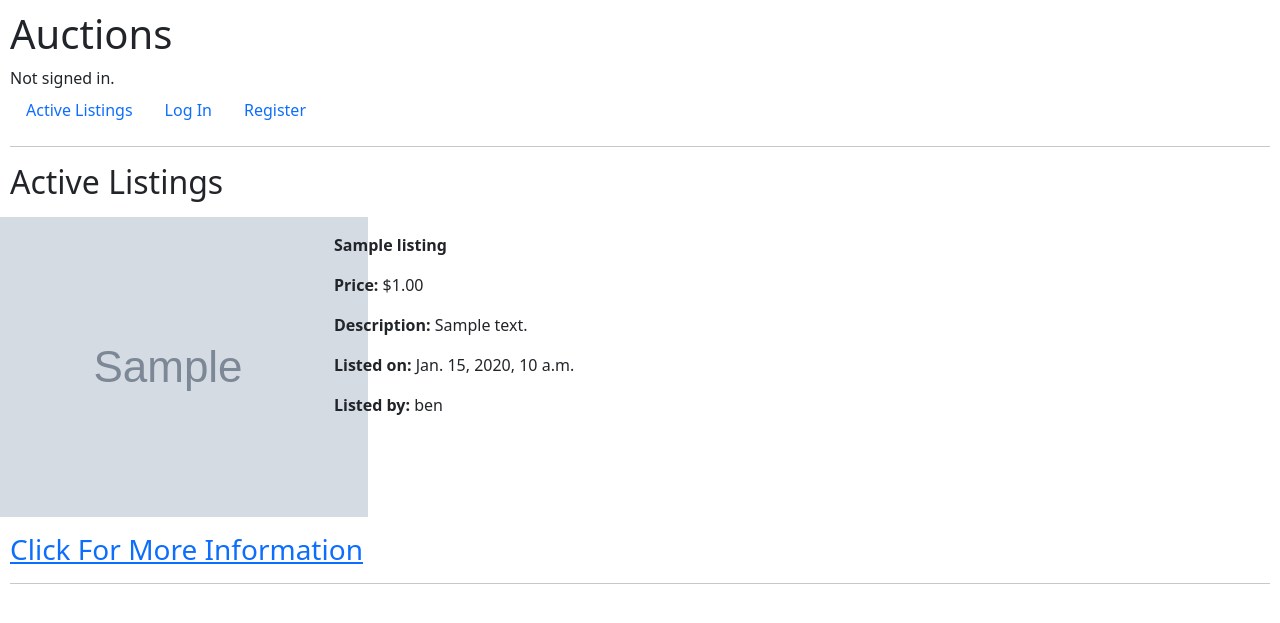
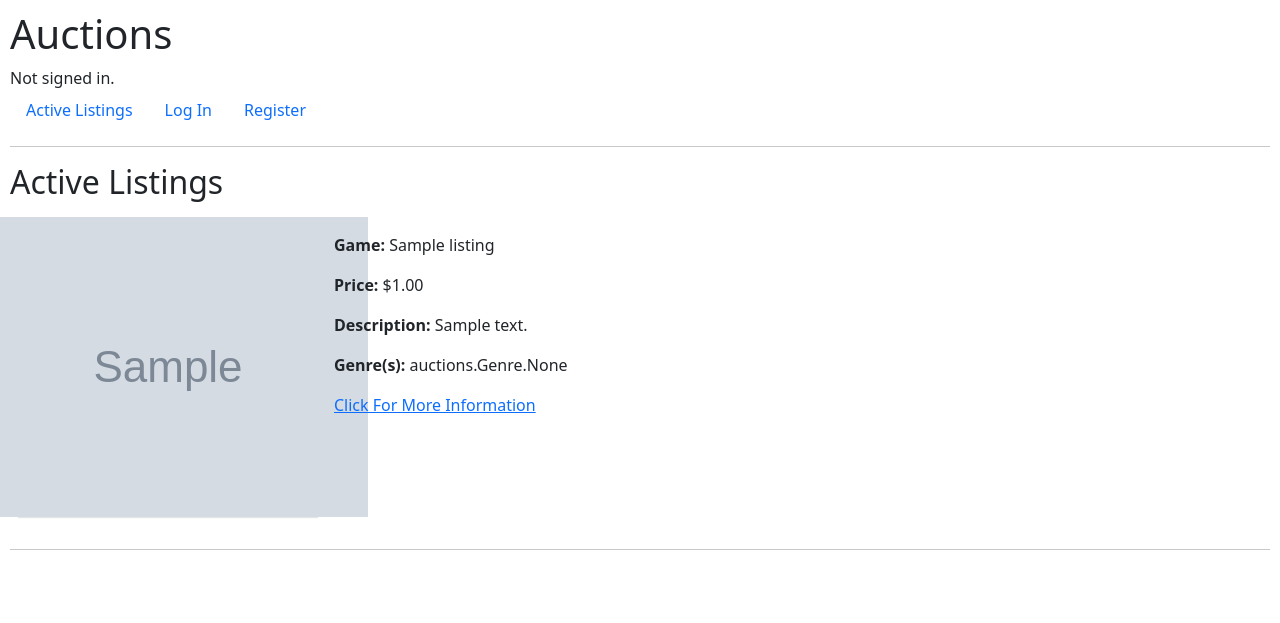
Before and after one commit to bencodes8/commerce, a Django app: page / in a window 1280 px wide. Shown: the top 623 px of the page. Run offline with Django 3.2, Linux system fonts and the light colour scheme; data comes from the database, SQL or seed files in the repository; tables that the repository leaves empty hold one stand-in row (values such as "Sample post"); grey boxes marked "Sample" are stand-in pictures; parts of the project's set-up code (start-up, migrations or seed data) failed here and were passed over.

Commit message:
better styling for href

```diff
--- a/auctions/templates/auctions/index.html
+++ b/auctions/templates/auctions/index.html
@@ -5,7 +5,7 @@
     {% if listings|length > 0 %}
         {% for listing in listings %}
             <div class="d-flex p-2">
-            <div class="d-flex justify-content-center align-items-center flex-column mb-2 p-2" style="background-color: purple; width:300px; height:300px;">
+            <div id="img-div" class="d-flex justify-content-center align-items-center flex-column mb-2 p-2">
                 {% if listing.image %}
                 <img src="{{ listing.image.url }}">
                 {% else %}
@@ -13,14 +13,13 @@
                 {% endif %}
             </div>
             <div class="d-flex flex-column mb-2 p-2">
-                <div class="p-2"><b>{{ listing.title }}</b></div>
+                <div class="p-2"><b>Game:</b> {{ listing.title }}</div>
                 <div class="p-2"><b>Price:</b> ${{ listing.starting_bid }}</div>
                 <div class="p-2"> <b>Description:</b> {{ listing.description }}</div>
-                <div class="p-2"> <b>Listed on:</b> {{ listing.date }}</div>
-                <div class="p-2"> <b>Listed by:</b> {{ listing.owner }}</div>
+                <div class="p-2"> <b>Genre(s):</b> {{ listing.genre }}</div>
+                <div class="p-2"><a href="{% url 'listing' listing.listing_id %}">Click For More Information</a></div>
             </div>
         </div>
-        <h3><a href="{% url 'listing' listing.listing_id %}">Click For More Information</a></h3>
         <hr>
         {% endfor %}
     {% else %}
```
